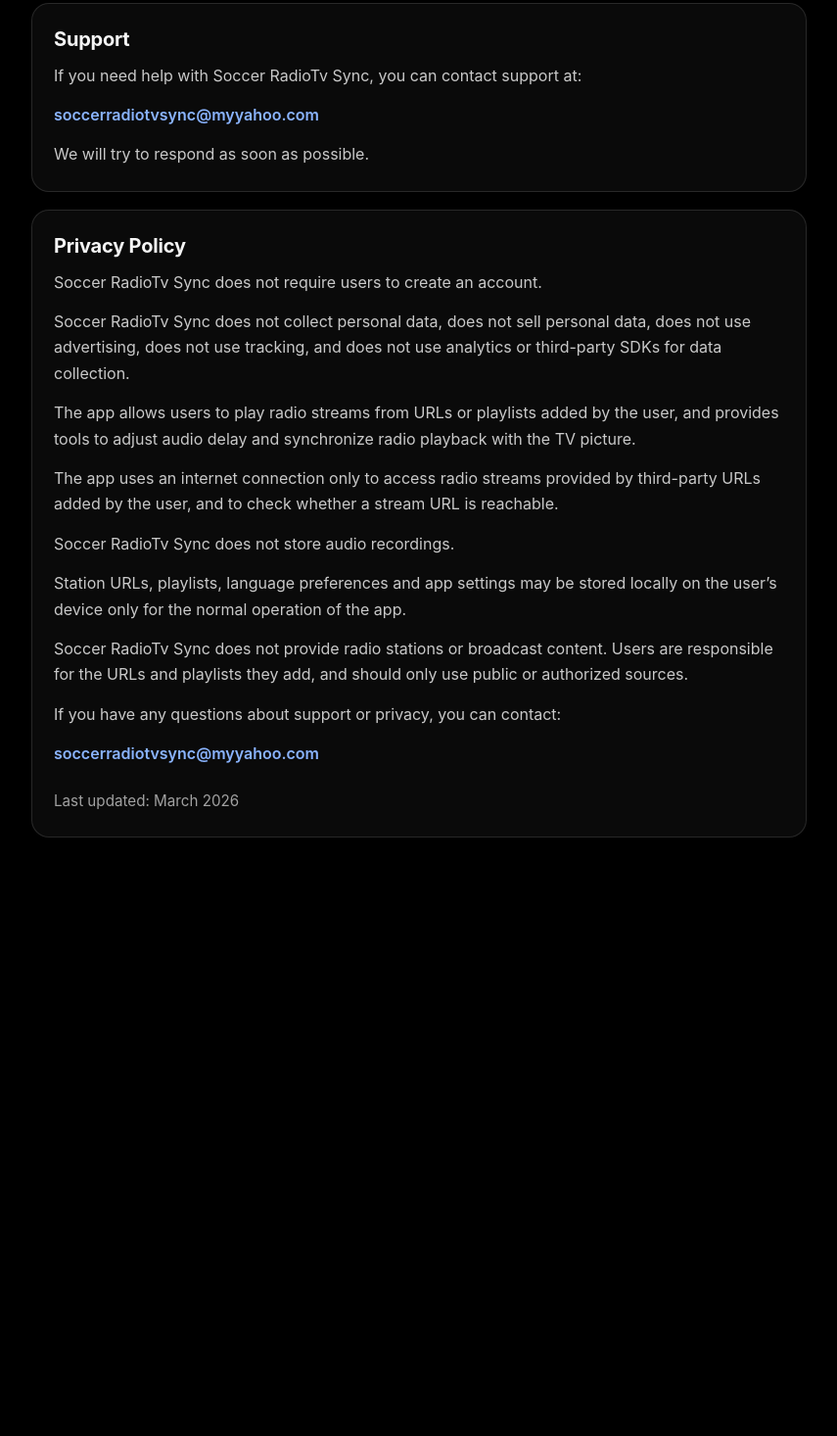
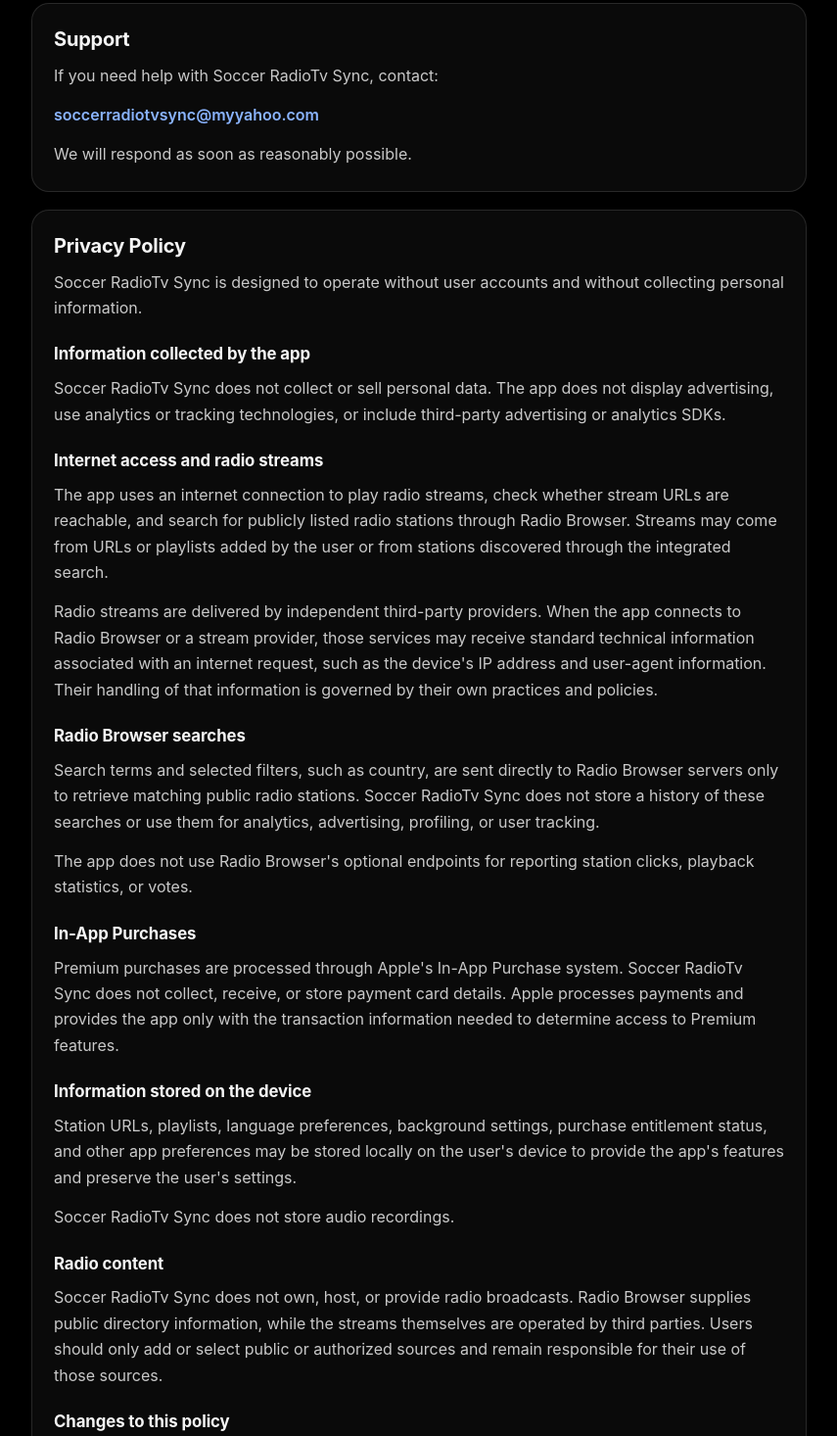
Before and after one commit to SoccerRTVS/SoccerRadioTvSync, a plain HTML site: page index.html in a window 1280 px wide. Shown: the part 179-1645 px from the top of the page at 98% size, without its empty margins (212-1067 px from the left). Before the commit the page ends 1106 px from the top, so only its background shows below. Drawn offline with Linux system fonts and the light colour scheme.

Commit message:
Update Privacy Policy for Soccer RadioTv Sync 2.0

```diff
--- a/index.html
+++ b/index.html
@@ -69,6 +69,13 @@
       letter-spacing: -0.01em;
     }
 
+    h3 {
+      margin: 24px 0 10px;
+      font-size: 1.05rem;
+      line-height: 1.3;
+      letter-spacing: -0.005em;
+    }
+
     p {
       margin: 0 0 14px;
       color: var(--muted);
@@ -120,13 +127,13 @@
     <section class="section">
       <h2>Support</h2>
       <p>
-        If you need help with Soccer RadioTv Sync, you can contact support at:
+        If you need help with Soccer RadioTv Sync, contact:
       </p>
       <p class="contact">
         <a href="mailto:soccerradiotvsync@myyahoo.com">soccerradiotvsync@myyahoo.com</a>
       </p>
       <p>
-        We will try to respond as soon as possible.
+        We will respond as soon as reasonably possible.
       </p>
     </section>
 
@@ -134,51 +141,63 @@
       <h2>Privacy Policy</h2>
 
       <p>
-        Soccer RadioTv Sync does not require users to create an account.
+        Soccer RadioTv Sync is designed to operate without user accounts and without collecting personal information.
       </p>
 
+      <h3>Information collected by the app</h3>
       <p>
-        Soccer RadioTv Sync does not collect personal data, does not sell personal data,
-        does not use advertising, does not use tracking, and does not use analytics or
-        third-party SDKs for data collection.
+        Soccer RadioTv Sync does not collect or sell personal data. The app does not display advertising, use analytics or tracking technologies, or include third-party advertising or analytics SDKs.
       </p>
 
+      <h3>Internet access and radio streams</h3>
       <p>
-        The app allows users to play radio streams from URLs or playlists added by the user,
-        and provides tools to adjust audio delay and synchronize radio playback with the
-        TV picture.
+        The app uses an internet connection to play radio streams, check whether stream URLs are reachable, and search for publicly listed radio stations through Radio Browser. Streams may come from URLs or playlists added by the user or from stations discovered through the integrated search.
+      </p>
+      <p>
+        Radio streams are delivered by independent third-party providers. When the app connects to Radio Browser or a stream provider, those services may receive standard technical information associated with an internet request, such as the device's IP address and user-agent information. Their handling of that information is governed by their own practices and policies.
       </p>
 
+      <h3>Radio Browser searches</h3>
       <p>
-        The app uses an internet connection only to access radio streams provided by
-        third-party URLs added by the user, and to check whether a stream URL is reachable.
+        Search terms and selected filters, such as country, are sent directly to Radio Browser servers only to retrieve matching public radio stations. Soccer RadioTv Sync does not store a history of these searches or use them for analytics, advertising, profiling, or user tracking.
+      </p>
+      <p>
+        The app does not use Radio Browser's optional endpoints for reporting station clicks, playback statistics, or votes.
       </p>
 
+      <h3>In-App Purchases</h3>
+      <p>
+        Premium purchases are processed through Apple's In-App Purchase system. Soccer RadioTv Sync does not collect, receive, or store payment card details. Apple processes payments and provides the app only with the transaction information needed to determine access to Premium features.
+      </p>
+
+      <h3>Information stored on the device</h3>
+      <p>
+        Station URLs, playlists, language preferences, background settings, purchase entitlement status, and other app preferences may be stored locally on the user's device to provide the app's features and preserve the user's settings.
+      </p>
       <p>
         Soccer RadioTv Sync does not store audio recordings.
       </p>
 
+      <h3>Radio content</h3>
       <p>
-        Station URLs, playlists, language preferences and app settings may be stored
-        locally on the user’s device only for the normal operation of the app.
+        Soccer RadioTv Sync does not own, host, or provide radio broadcasts. Radio Browser supplies public directory information, while the streams themselves are operated by third parties. Users should only add or select public or authorized sources and remain responsible for their use of those sources.
       </p>
 
+      <h3>Changes to this policy</h3>
       <p>
-        Soccer RadioTv Sync does not provide radio stations or broadcast content.
-        Users are responsible for the URLs and playlists they add, and should only use
-        public or authorized sources.
+        This Privacy Policy may be updated when the app's features or data practices change. The latest version will always be published on this page with its revision date.
       </p>
 
+      <h3>Contact</h3>
       <p>
-        If you have any questions about support or privacy, you can contact:
+        For questions about support or privacy, contact:
       </p>
-
       <p class="contact">
         <a href="mailto:soccerradiotvsync@myyahoo.com">soccerradiotvsync@myyahoo.com</a>
       </p>
 
       <p class="footer">
-        Last updated: March 2026
+        Last updated: July 24, 2026
       </p>
     </section>
   </main>
```
